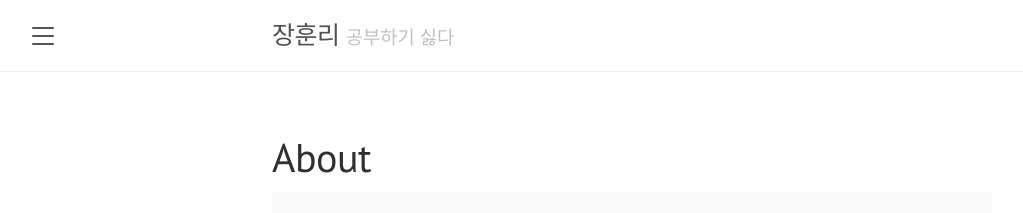
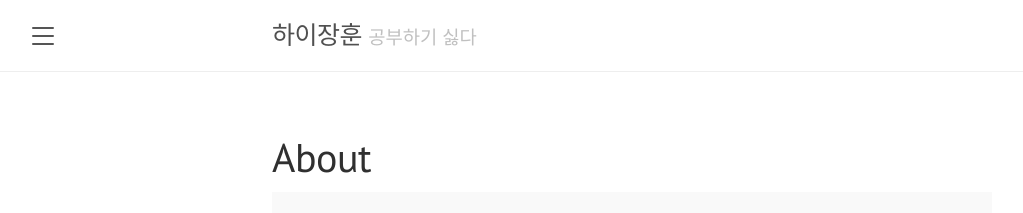
Before and after one commit to hijanghoon/hijanghoon.github.io, a Jekyll site: the page built from about.md, in a window 1280 px wide. Shown: the top 213 px of the page, without its empty margins (8-1031 px from the left). Built offline with Jekyll 4.4.1, drawn with Linux system fonts in a browser that asks for light colours.

Commit message:
change banner

```diff
--- a/_config.yml
+++ b/_config.yml
@@ -1,5 +1,5 @@
 # Setup
-title:               장훈리
+title:               하이장훈
 tagline:             '공부하기 싫다'
 description:         'Github로 만든 블로그 <a href="https://jekyllrb.com" target="_blank">Jekyll</a> 에서 테마를 따왔음, 기록하여 기억하자 20200727</a>.'
 url:                 https://hijanghoon.github.io
```
